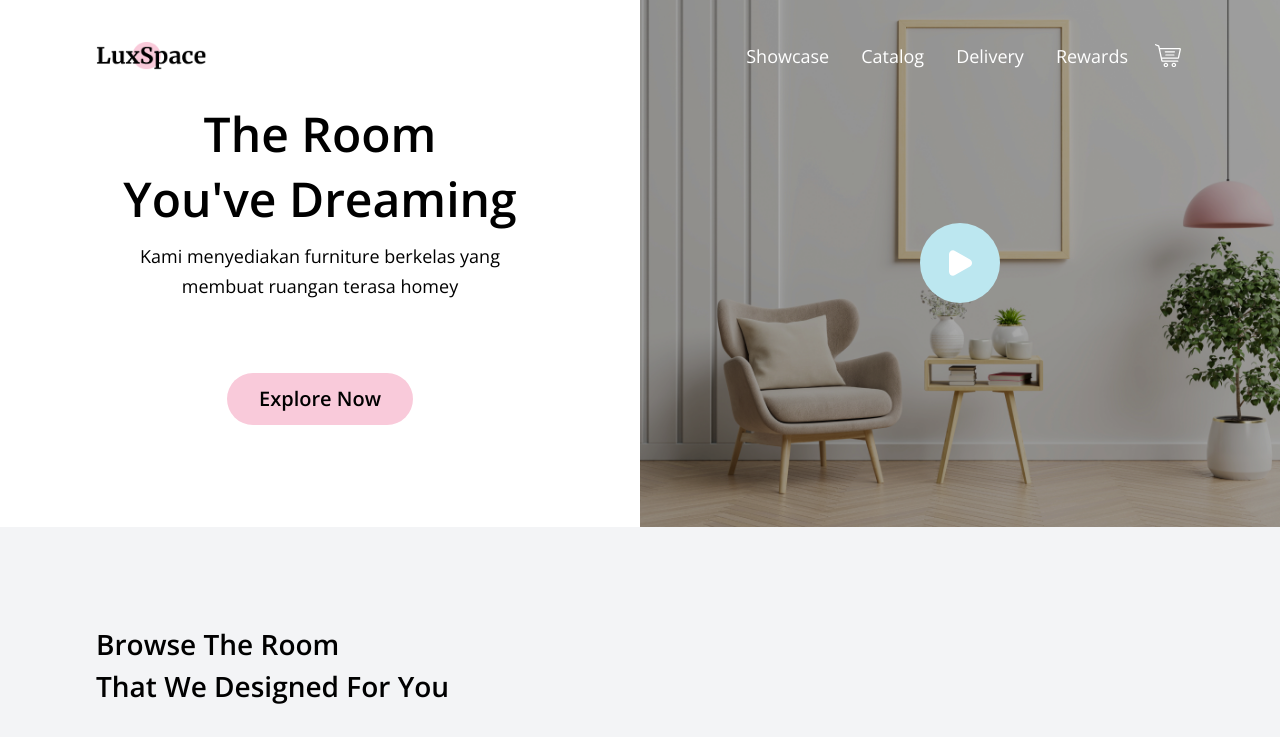
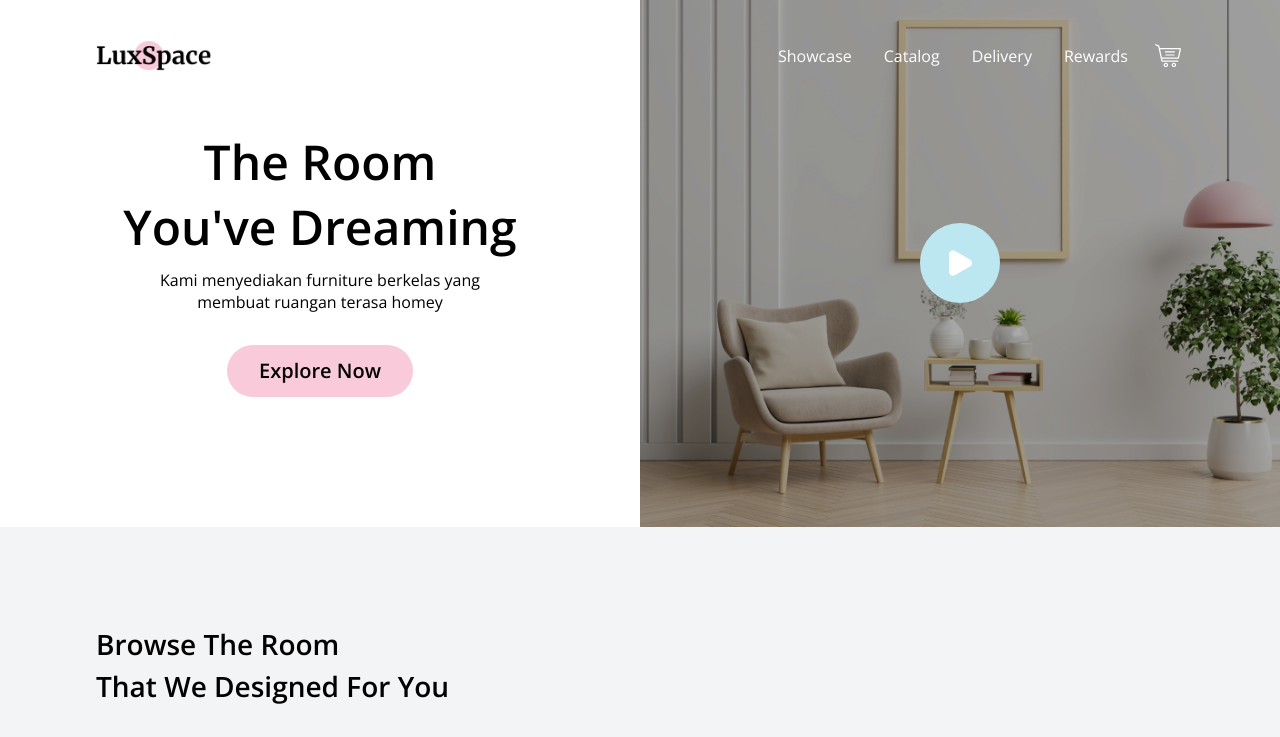
Before and after one commit to yogidelfiandra/luxspace-web, a React (Create React App) app: page / in a window 1280 px wide. Shown: the top 737 px of the page. Built offline with nearby package versions, Linux system fonts and the light colour scheme; the HTML template or start-up script is replaced by a standard one.

Commit message:
repair responsive design

```diff
--- a/src/index.css
+++ b/src/index.css
@@ -43,15 +43,23 @@
   left: 50%;
 }
 
-@media only screen and (max-width: 768px) {
+@media only screen and (max-width: 767px) {
   .hero .hero-image,
   .hero .hero-caption {
     min-height: 90vh;
   }
+
   .hero .hero-cta {
     @apply w-12 h-12;
     transform: translateX(-75px) translateY(-50%);
     background-size: 37.5%;
+  }
+}
+
+@media only screen and (max-width: 992px) {
+  .hero .hero-cta {
+    @apply w-16 h-16;
+    background-size: 32%;
   }
 }
 
--- a/src/parts/Clients.js
+++ b/src/parts/Clients.js
@@ -2,22 +2,22 @@ import React from 'react';
 
 export default function Clients() {
   return (
-    <section className='container mx-auto'>
+    <section className='container mx-auto xl:mb-24'>
       <div className='flex justify-center flex-wrap'>
-        <div className='w-full flex-auto md:w-auto md:flex-initial px-4 md:px-6 my-4 md:my-0'>
+        <div className='w-full flex-auto md:w-auto md:flex-initial px-4 md:px-6 md:pb-6 lg:pb-0 my-4 md:my-0'>
           <img src='images/content/logo-adobe.svg' alt='' className='mx-auto' />
         </div>
-        <div className='w-full flex-auto md:w-auto md:flex-initial px-4 md:px-6 my-4 md:my-0'>
+        <div className='w-full flex-auto md:w-auto md:flex-initial px-4 md:px-6 md:pb-6 lg:pb-0 my-4 md:my-0'>
           <img src='images/content/logo-ikea.svg' alt='' className='mx-auto' />
         </div>
-        <div className='w-full flex-auto md:w-auto md:flex-initial px-4 md:px-6 my-4 md:my-0'>
+        <div className='w-full flex-auto md:w-auto md:flex-initial px-4 md:px-6 md:pb-6 lg:pb-0 my-4 md:my-0'>
           <img
             src='images/content/logo-hermanmiller.svg'
             alt=''
             className='mx-auto'
           />
         </div>
-        <div className='w-full flex-auto md:w-auto md:flex-initial px-4 md:px-6 my-4 md:my-0'>
+        <div className='w-full flex-auto md:w-auto md:flex-initial px-4 md:px-6 md:pb-6 lg:pb-0 my-4 md:my-0'>
           <img src='images/content/logo-miele.svg' alt='' className='mx-auto' />
         </div>
       </div>
--- a/src/parts/Header.js
+++ b/src/parts/Header.js
@@ -3,8 +3,8 @@ import { Link } from 'react-router-dom';
 
 export default function Header({ theme, position }) {
   return (
-    <header className={[position, 'w-full z-50 px-5 xl:px-24'].join(' ')}>
-      <div className='container mx-auto py-7 xl:py-10'>
+    <header className={[position, 'w-full z-20 px-5 xl:px-24'].join(' ')}>
+      <div className='container mx-auto py-7 md:py-4 xl:py-10'>
         <div className='flex flex-stretch items-center'>
           <div className='w-56 items-center flex'>
             <Link to='/'>
@@ -17,7 +17,7 @@ export default function Header({ theme, position }) {
           <div className='w-full'></div>
           <div className='w-auto'>
             <ul
-              className='fixed text-base bg-white inset-0 flex flex-col invisible items-center justify-center opacity-0 md:visible md:flex-row md:bg-transparent md:relative md:opacity-100 md:flex md:items-center xl:space-x-8'
+              className='fixed text-base md:text-md bg-white inset-0 flex flex-col invisible items-center justify-center opacity-0 md:visible md:flex-row md:bg-transparent md:relative md:opacity-100 md:flex md:items-center md:space-x-4 xl:space-x-8'
               id='menu'
             >
               <li className='py-6 md:py-0'>
--- a/src/parts/HomePage/BrowseRoom.js
+++ b/src/parts/HomePage/BrowseRoom.js
@@ -25,7 +25,7 @@ export default function BrowseRoom() {
                 className='w-full h-full object-cover object-center overlay overflow-hidden rounded-xl opacity-75 md:opacity-100'
               />
             </div>
-            <div className='overlay left-0 top-0 bottom-0 flex justify-center flex-col pl-48 md:pl-72'>
+            <div className='overlay left-0 top-0 bottom-0 flex justify-center flex-col pl-48 md:pl-32 xl:pl-72'>
               <h5 className='text-lg font-semibold'>Living Room</h5>
               <span className='text-sm font-normal'>18.309 items</span>
             </div>
@@ -75,7 +75,7 @@ export default function BrowseRoom() {
                 className='w-full h-full object-cover object-center overlay overflow-hidden rounded-xl opacity-75 md:opacity-100'
               />
             </div>
-            <div className='overlay inset-0 flex justify-center flex-col pl-48 md:pl-72'>
+            <div className='overlay inset-0 flex justify-center flex-col pl-48 md:pl-32 xl:pl-72'>
               <h5 className='text-lg font-semibold'>Children Room</h5>
               <span className='text-sm font-normal'>837 items</span>
             </div>
--- a/src/parts/HomePage/Hero.js
+++ b/src/parts/HomePage/Hero.js
@@ -4,11 +4,11 @@ export default function Hero() {
   return (
     <section className='flex items-center hero'>
       <div className='w-full absolute z-20 inset-0 md:relative md:w-1/2 text-center flex flex-col justify-center hero-caption'>
-        <h1 className='text-4xl leading-10 md:text-5xl md:leading-11 font-semibold'>
+        <h1 className='text-4xl leading-10 md:text-xl xl:text-5xl xl:leading-11 font-semibold'>
           The Room <br className='' />
           You've Dreaming
         </h1>
-        <h2 className='px-8 text-base leading-8 mt-2.5 mb-10 md:px-0'>
+        <h2 className='px-8 text-base md:text-md leading-8 mt-2.5 mb-10 md:px-0 md:mb-5'>
           Kami menyediakan furniture berkelas yang
           <br className='hidden lg:block' />
           membuat ruangan terasa homey
@@ -16,20 +16,20 @@ export default function Hero() {
         <div>
           <a
             href='#browse-the-room'
-            className='text-lg font-semibold bg-pink-300 text-black hover:bg-black hover:text-pink-300 rounded-full px-8 mt-8 py-3 inline-block flex-none transition duration-200'
+            className='text-lg font-semibold bg-pink-300 text-black hover:bg-black hover:text-pink-300 rounded-full px-8 mt-8 py-3 md:mt-3 inline-block flex-none transition duration-200'
           >
             Explore Now
           </a>
         </div>
       </div>
-      <div className='w-full inset-0 md:relative md:w-1/2'>
+      <div className='w-full inset-0 md:relative md:w-1/2 md:max-h-full'>
         <div className='relative hero-image'>
           <div className='overlay inset-0 bg-black opacity-30 z-10'></div>
           <div className='overlay right-0 bottom-0 md:inset-0'>
             <button
               className='video hero-cta focus:outline-none z-30 modal-trigger'
-              data-content='<div className="w-screen pb-56 md:w-88 md:pb-56 relative z-50">
-              <div className="absolute w-full h-full">
+              data-content='<div class="w-screen pb-56 sm:pb-64 sm:max-w-md xl:max-w-3xl xl:pb-96 relative z-50">
+              <div class="absolute w-full h-full">
                 <iframe
                   width="100%"
                   height="100%"
```
